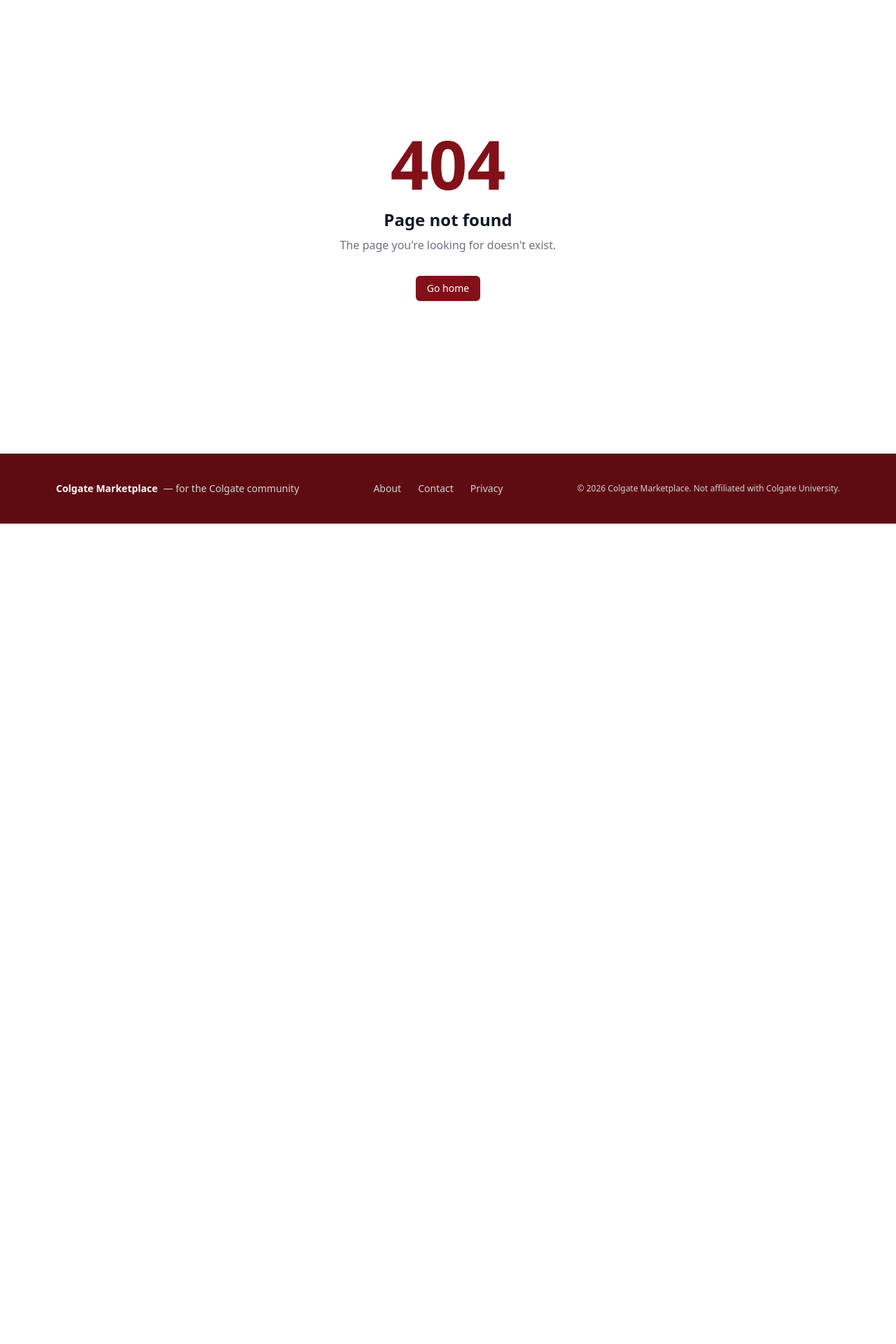
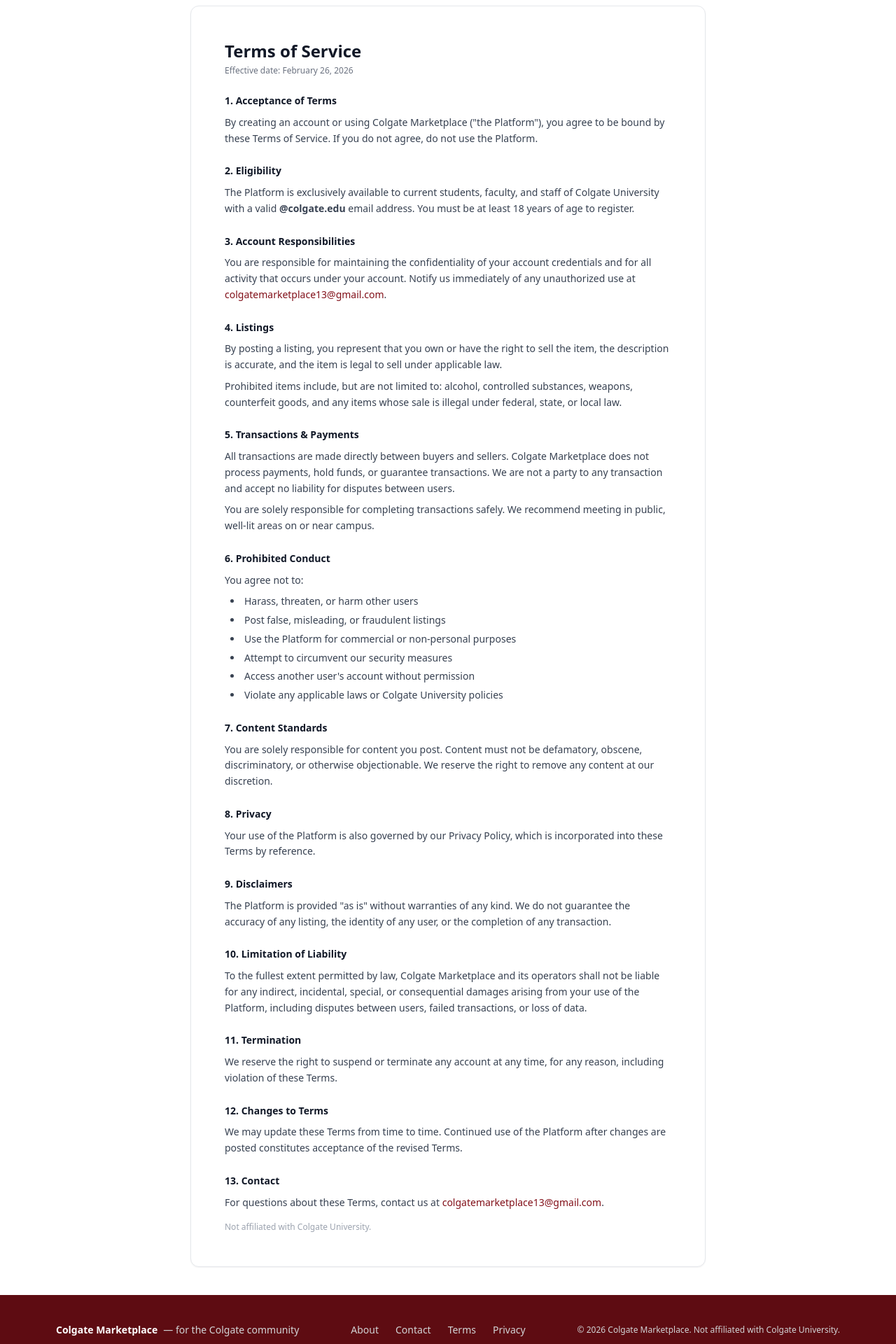
Before and after one commit to tonybolivar/colgate-marketplace, a React (Vite) app: page /terms in a window 1280 px wide. Shown: the part 100-2020 px from the top of the page at 70% size. Before the commit the page ends 848 px from the top, so only its background shows below. Built offline with nearby package versions, Linux system fonts and the light colour scheme; no server answers.

Commit message:
Add Terms of Service page, footer link, and legal doc modal on register

```diff
--- a/src/App.jsx
+++ b/src/App.jsx
@@ -19,6 +19,7 @@
 import ContactPage from '@/pages/ContactPage'
 import AboutPage from '@/pages/AboutPage'
 import PrivacyPage from '@/pages/PrivacyPage'
+import TermsPage from '@/pages/TermsPage'
 import NotFoundPage from '@/pages/NotFoundPage'
 import ForgotPasswordPage from '@/pages/ForgotPasswordPage'
 import SetupProfilePage from '@/pages/SetupProfilePage'
@@ -78,6 +79,7 @@
           <Route path="/contact" element={<ContactPage />} />
           <Route path="/about" element={<AboutPage />} />
           <Route path="/privacy" element={<PrivacyPage />} />
+          <Route path="/terms" element={<TermsPage />} />
           <Route path="*" element={<NotFoundPage />} />
         </Routes>
       </main>
--- a/src/components/Footer.jsx
+++ b/src/components/Footer.jsx
@@ -11,6 +11,7 @@
         <div className="flex gap-6 text-sm">
           <Link to="/about" className="hover:text-white transition-colors">About</Link>
           <Link to="/contact" className="hover:text-white transition-colors">Contact</Link>
+          <Link to="/terms" className="hover:text-white transition-colors">Terms</Link>
           <Link to="/privacy" className="hover:text-white transition-colors">Privacy</Link>
         </div>
         <div className="text-xs">
--- /dev/null
+++ b/src/components/TermsContent.jsx
@@ -0,0 +1,86 @@
+export default function TermsContent() {
+  return (
+    <div className="space-y-6 text-sm text-gray-700 leading-relaxed">
+      <div>
+        <h1 className="text-2xl font-bold text-gray-900 mb-1">Terms of Service</h1>
+        <p className="text-gray-500 text-xs">Effective date: February 26, 2026</p>
+      </div>
+
+      <section className="space-y-2">
+        <h2 className="font-semibold text-gray-900">1. Acceptance of Terms</h2>
+        <p>By creating an account or using Colgate Marketplace ("the Platform"), you agree to be bound by these Terms of Service. If you do not agree, do not use the Platform.</p>
+      </section>
+
+      <section className="space-y-2">
+        <h2 className="font-semibold text-gray-900">2. Eligibility</h2>
+        <p>The Platform is exclusively available to current students, faculty, and staff of Colgate University with a valid <strong>@colgate.edu</strong> email address. You must be at least 18 years of age to register.</p>
+      </section>
+
+      <section className="space-y-2">
+        <h2 className="font-semibold text-gray-900">3. Account Responsibilities</h2>
+        <p>You are responsible for maintaining the confidentiality of your account credentials and for all activity that occurs under your account. Notify us immediately of any unauthorized use at <a href="mailto:colgatemarketplace13@gmail.com" className="text-maroon hover:underline">colgatemarketplace13@gmail.com</a>.</p>
+      </section>
+
+      <section className="space-y-2">
+        <h2 className="font-semibold text-gray-900">4. Listings</h2>
+        <p>By posting a listing, you represent that you own or have the right to sell the item, the description is accurate, and the item is legal to sell under applicable law.</p>
+        <p>Prohibited items include, but are not limited to: alcohol, controlled substances, weapons, counterfeit goods, and any items whose sale is illegal under federal, state, or local law.</p>
+      </section>
+
+      <section className="space-y-2">
+        <h2 className="font-semibold text-gray-900">5. Transactions &amp; Payments</h2>
+        <p>All transactions are made directly between buyers and sellers. Colgate Marketplace does not process payments, hold funds, or guarantee transactions. We are not a party to any transaction and accept no liability for disputes between users.</p>
+        <p>You are solely responsible for completing transactions safely. We recommend meeting in public, well-lit areas on or near campus.</p>
+      </section>
+
+      <section className="space-y-2">
+        <h2 className="font-semibold text-gray-900">6. Prohibited Conduct</h2>
+        <p>You agree not to:</p>
+        <ul className="list-disc list-inside space-y-1 ml-2">
+          <li>Harass, threaten, or harm other users</li>
+          <li>Post false, misleading, or fraudulent listings</li>
+          <li>Use the Platform for commercial or non-personal purposes</li>
+          <li>Attempt to circumvent our security measures</li>
+          <li>Access another user's account without permission</li>
+          <li>Violate any applicable laws or Colgate University policies</li>
+        </ul>
+      </section>
+
+      <section className="space-y-2">
+        <h2 className="font-semibold text-gray-900">7. Content Standards</h2>
+        <p>You are solely responsible for content you post. Content must not be defamatory, obscene, discriminatory, or otherwise objectionable. We reserve the right to remove any content at our discretion.</p>
+      </section>
+
+      <section className="space-y-2">
+        <h2 className="font-semibold text-gray-900">8. Privacy</h2>
+        <p>Your use of the Platform is also governed by our Privacy Policy, which is incorporated into these Terms by reference.</p>
+      </section>
+
+      <section className="space-y-2">
+        <h2 className="font-semibold text-gray-900">9. Disclaimers</h2>
+        <p>The Platform is provided "as is" without warranties of any kind. We do not guarantee the accuracy of any listing, the identity of any user, or the completion of any transaction.</p>
+      </section>
+
+      <section className="space-y-2">
+        <h2 className="font-semibold text-gray-900">10. Limitation of Liability</h2>
+        <p>To the fullest extent permitted by law, Colgate Marketplace and its operators shall not be liable for any indirect, incidental, special, or consequential damages arising from your use of the Platform, including disputes between users, failed transactions, or loss of data.</p>
+      </section>
+
+      <section className="space-y-2">
+        <h2 className="font-semibold text-gray-900">11. Termination</h2>
+        <p>We reserve the right to suspend or terminate any account at any time, for any reason, including violation of these Terms.</p>
+      </section>
+
+      <section className="space-y-2">
+        <h2 className="font-semibold text-gray-900">12. Changes to Terms</h2>
+        <p>We may update these Terms from time to time. Continued use of the Platform after changes are posted constitutes acceptance of the revised Terms.</p>
+      </section>
+
+      <section className="space-y-2">
+        <h2 className="font-semibold text-gray-900">13. Contact</h2>
+        <p>For questions about these Terms, contact us at <a href="mailto:colgatemarketplace13@gmail.com" className="text-maroon hover:underline">colgatemarketplace13@gmail.com</a>.</p>
+        <p className="text-xs text-gray-400 pt-2">Not affiliated with Colgate University.</p>
+      </section>
+    </div>
+  )
+}
--- a/src/pages/PrivacyPage.jsx
+++ b/src/pages/PrivacyPage.jsx
@@ -206,6 +206,12 @@
 
 `
 
+export function PrivacyContent() {
+  return (
+    <div className="privacy-content" dangerouslySetInnerHTML={{ __html: privacyHTML }} />
+  )
+}
+
 export default function PrivacyPage() {
   return (
     <div className="max-w-4xl mx-auto px-4 py-10">
--- a/src/pages/RegisterPage.jsx
+++ b/src/pages/RegisterPage.jsx
@@ -4,11 +4,14 @@
 import { Button } from '@/components/ui/button'
 import { Input } from '@/components/ui/input'
 import { Card, CardContent, CardHeader, CardTitle, CardDescription } from '@/components/ui/card'
+import TermsContent from '@/components/TermsContent'
+import { PrivacyContent } from '@/pages/PrivacyPage'
 
 export default function RegisterPage() {
   const navigate = useNavigate()
   const [form, setForm] = useState({ fullName: '', displayName: '', email: '', password: '', confirmPassword: '' })
   const [agreed, setAgreed] = useState(false)
+  const [modal, setModal] = useState(null) // 'terms' | 'privacy' | null
   const [errors, setErrors] = useState({})
   const [serverError, setServerError] = useState('')
   const [loading, setLoading] = useState(false)
@@ -58,6 +61,7 @@
   }
 
   return (
+    <>
     <div className="min-h-[calc(100vh-120px)] flex items-center justify-center px-4 py-12">
       <Card className="w-full max-w-md">
         <CardHeader>
@@ -147,8 +151,9 @@
                 />
                 <span className="text-sm text-gray-700">
                   I agree to the{' '}
-                  <Link to="/privacy" className="text-maroon hover:underline font-medium">Privacy Policy</Link>
-                  {' '}and consent to receiving marketing emails from Colgate Marketplace.
+                  <button type="button" onClick={() => setModal('terms')} className="text-maroon hover:underline font-medium">Terms of Service</button>
+                  {' '}and{' '}
+                  <button type="button" onClick={() => setModal('privacy')} className="text-maroon hover:underline font-medium">Privacy Policy</button>
                 </span>
               </label>
               {errors.agreed && <p className="text-xs text-destructive">{errors.agreed}</p>}
@@ -168,5 +173,35 @@
         </CardContent>
       </Card>
     </div>
+
+    {/* Legal document modal */}
+    {modal && (
+      <div
+        className="fixed inset-0 z-50 flex items-center justify-center bg-black/50 px-4"
+        onClick={() => setModal(null)}
+      >
+        <div
+          className="relative bg-white rounded-xl shadow-xl w-full max-w-2xl max-h-[80vh] flex flex-col"
+          onClick={e => e.stopPropagation()}
+        >
+          <div className="flex items-center justify-between px-6 py-4 border-b border-gray-200 flex-shrink-0">
+            <h2 className="font-semibold text-gray-900">{modal === 'terms' ? 'Terms of Service' : 'Privacy Policy'}</h2>
+            <button
+              onClick={() => setModal(null)}
+              className="text-gray-400 hover:text-gray-600 transition-colors"
+              aria-label="Close"
+            >
+              <svg className="w-5 h-5" viewBox="0 0 20 20" fill="currentColor">
+                <path fillRule="evenodd" d="M4.293 4.293a1 1 0 011.414 0L10 8.586l4.293-4.293a1 1 0 111.414 1.414L11.414 10l4.293 4.293a1 1 0 01-1.414 1.414L10 11.414l-4.293 4.293a1 1 0 01-1.414-1.414L8.586 10 4.293 5.707a1 1 0 010-1.414z" clipRule="evenodd" />
+              </svg>
+            </button>
+          </div>
+          <div className="overflow-y-auto px-6 py-5">
+            {modal === 'terms' ? <TermsContent /> : <PrivacyContent />}
+          </div>
+        </div>
+      </div>
+    )}
+    </>
   )
 }
--- /dev/null
+++ b/src/pages/TermsPage.jsx
@@ -0,0 +1,11 @@
+import TermsContent from '@/components/TermsContent'
+
+export default function TermsPage() {
+  return (
+    <div className="max-w-3xl mx-auto px-4 py-10">
+      <div className="bg-white dark:bg-gray-900 rounded-xl p-8 md:p-12 shadow-sm border border-gray-200 dark:border-gray-700">
+        <TermsContent />
+      </div>
+    </div>
+  )
+}
```
